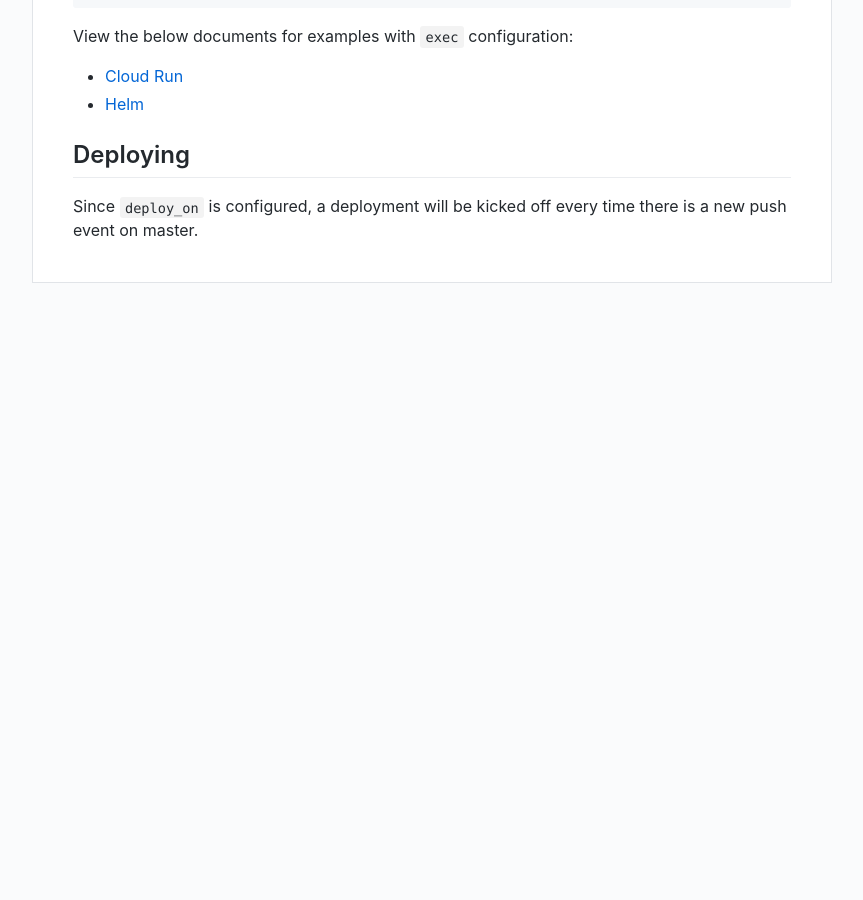
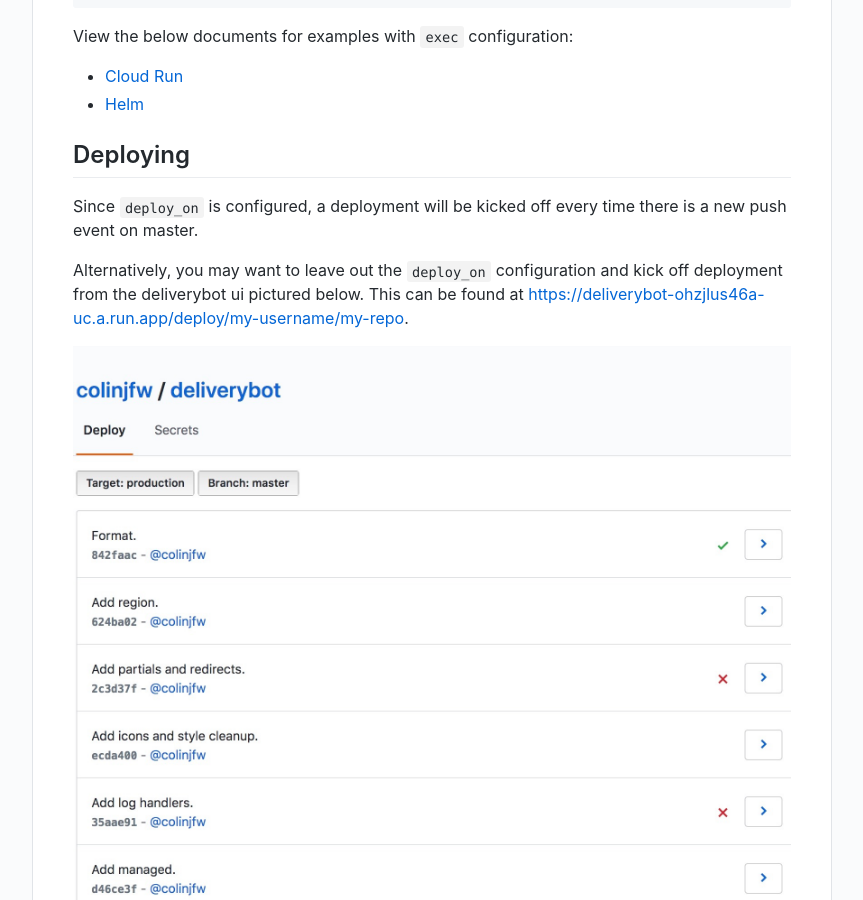
Before and after one commit to deliverybot/deliverybot.github.io, a Jekyll site: the page built from docs/recipes/deploy-on-master.md, in a window 1280 px wide and 900 px high, scrolled down 902 px. Shown: the whole window, without its empty margins (208-1071 px from the left). Built offline with Jekyll 4.4.1, drawn with Linux system fonts in a browser that asks for light colours; before the commit the page ends 1385 px from its top, so only the background shows below that.

Commit message:
Add images and clean up deploys.

```diff
--- a/docs/recipes/deploy-on-master.md
+++ b/docs/recipes/deploy-on-master.md
@@ -33,3 +33,9 @@
 
 Since `deploy_on` is configured, a deployment will be kicked off every time
 there is a new push event on master.
+
+Alternatively, you may want to leave out the `deploy_on` configuration and kick
+off deployment from the deliverybot ui pictured below. This can be found at
+<{{site.deliverybot_url}}deploy/my-username/my-repo>.
+
+![On master deploy](/assets/images/deploy-list.jpg)
--- a/index.html
+++ b/index.html
@@ -73,6 +73,3 @@
     </div>
   </div>
 </div>
-
-<footer>
-</footer>
```
Also changed, not shown: docs/recipes/deploy-pr-environments.md (+4 -0 lines).
